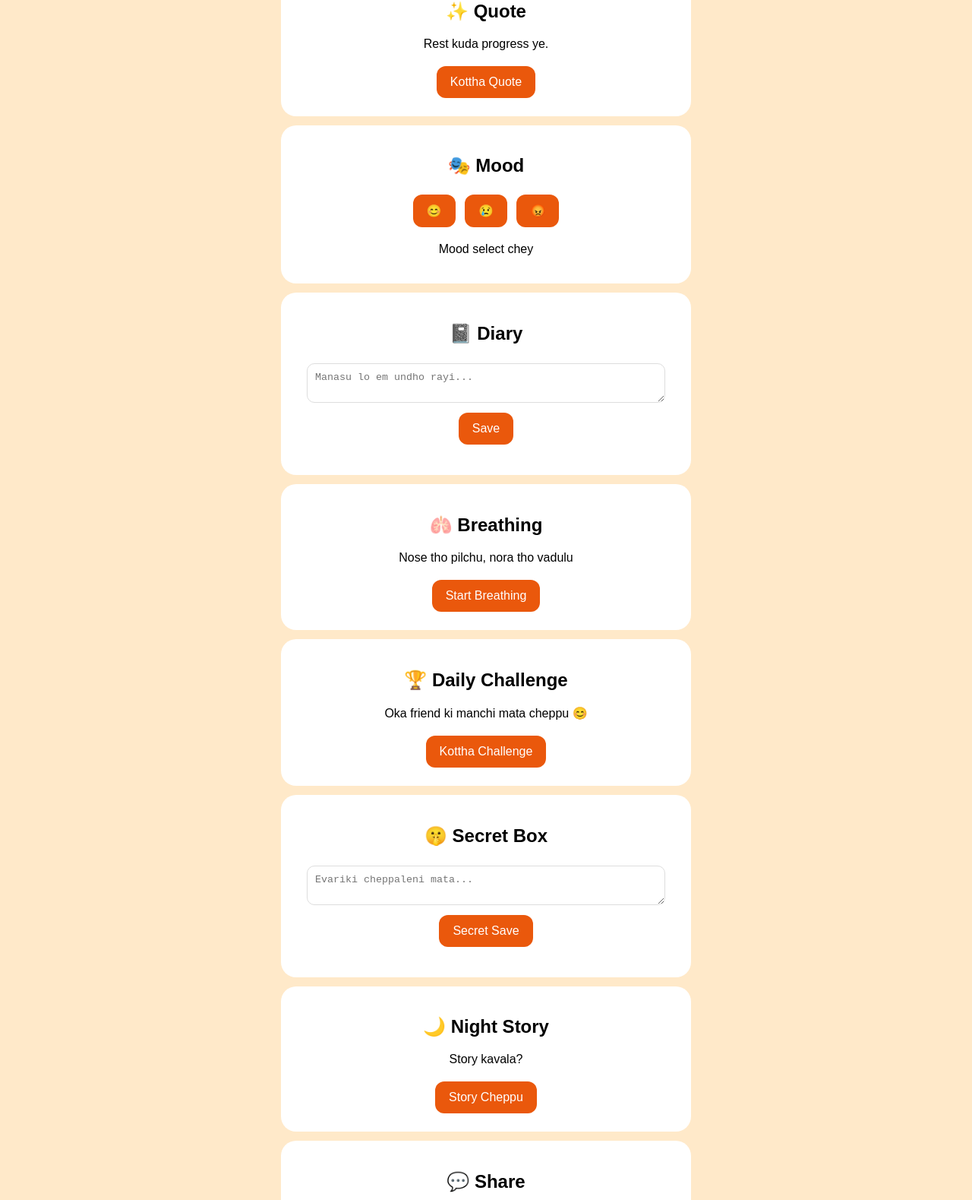
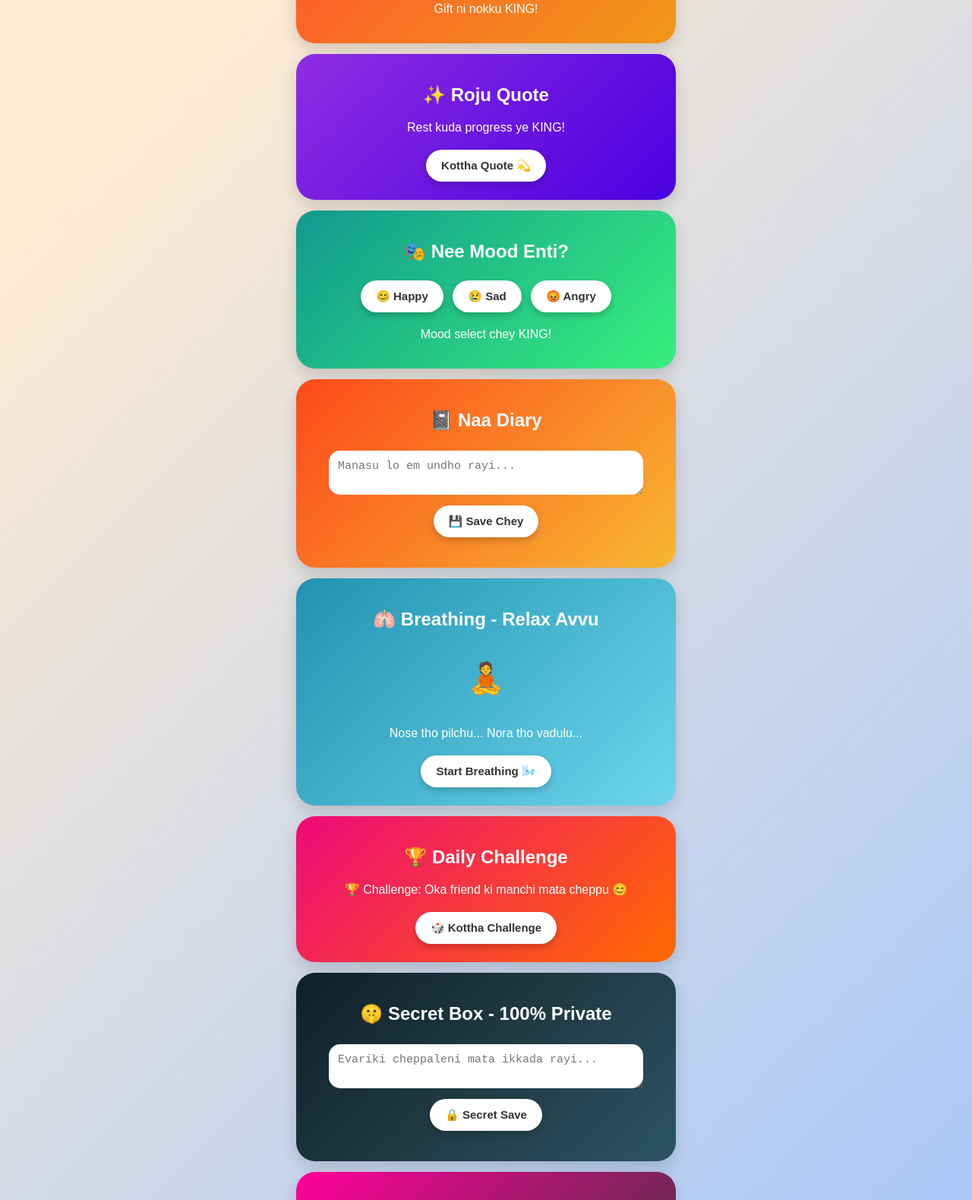
Before and after one commit to Rakesh445566/You-are-not-alone, a plain HTML site: page index.html in a window 1280 px wide. Shown: the part 406-1985 px from the top of the page at 76% size. Drawn offline with Linux system fonts and the light colour scheme.

Commit message:
Update index.html

```diff
--- a/index.html
+++ b/index.html
@@ -3,115 +3,161 @@
 <head>
 <meta charset="UTF-8">
 <meta name="viewport" content="width=device-width, initial-scale=1.0">
-<title>You Are Not Alone</title>
+<title>You Are Not Alone - By Rakesh</title>
 <style>
+* { box-sizing: border-box; }
 body {
   font-family: Arial;
-  background: #FFE9C9;
+  margin: 0;
+  padding: 15px;
   text-align: center;
-  padding: 15px;
+  background: linear-gradient(135deg, #FF9A9E, #FAD0C4, #FFECD2, #A1C4FD, #C2E9FB);
+  background-size: 300% 300%;
+  animation: bgMove 10s infinite;
+}
+@keyframes bgMove {
+  0% { background-position: 0% 50%; }
+  50% { background-position: 100% 50%; }
+  100% { background-position: 0% 50%; }
+}
+.top {
+  background: white;
+  padding: 20px;
+  border-radius: 25px;
+  margin: 10px auto;
+  max-width: 500px;
+  box-shadow: 0 10px 25px rgba(0,0,0,0.15);
+}
+.top h1 {
+  font-size: 28px;
+  background: linear-gradient(90deg, #FF512F, #DD2476);
+  -webkit-background-clip: text;
+  -webkit-text-fill-color: transparent;
 }
 .box {
+  padding: 20px;
+  border-radius: 25px;
+  margin: 14px auto;
+  max-width: 500px;
+  color: white;
+  box-shadow: 0 8px 20px rgba(0,0,0,0.15);
+}
+.c1 { background: linear-gradient(135deg, #FF512F, #F09819); }
+.c2 { background: linear-gradient(135deg, #8E2DE2, #4A00E0); }
+.c3 { background: linear-gradient(135deg, #11998E, #38EF7D); }
+.c4 { background: linear-gradient(135deg, #FC4A1A, #F7B733); }
+.c5 { background: linear-gradient(135deg, #2193B0, #6DD5ED); }
+.c6 { background: linear-gradient(135deg, #EE0979, #FF6A00); }
+.c7 { background: linear-gradient(135deg, #0F2027, #203A43, #2C5364); }
+.c8 { background: linear-gradient(135deg, #FF0099, #493240); }
+.c9 { background: linear-gradient(135deg, #00C853, #00B0FF); }
+button {
   background: white;
-  padding: 20px;
-  border-radius: 20px;
-  margin: 12px auto;
-  max-width: 500px;
+  color: #333;
+  border: none;
+  padding: 12px 20px;
+  border-radius: 30px;
+  font-size: 15px;
+  font-weight: bold;
+  margin: 4px;
+  box-shadow: 0 4px 10px rgba(0,0,0,0.2);
 }
-button {
-  background: #EA580C;
-  color: white;
-  border: none;
-  padding: 12px 18px;
-  border-radius: 12px;
-  font-size: 16px;
-  margin: 4px;
-}
+button:active { transform: scale(0.95); }
 input, textarea {
   width: 90%;
-  padding: 10px;
-  border-radius: 10px;
-  border: 1px solid #ddd;
-  margin: 5px;
+  padding: 12px;
+  border-radius: 15px;
+  border: none;
+  margin: 6px;
+  font-size: 15px;
 }
+.gift { font-size: 60px; cursor: pointer; animation: bounce 1s infinite; }
+@keyframes bounce { 0%,100% { transform: translateY(0); } 50% { transform: translateY(-10px); } }
+.footer { color: #333; font-weight: bold; margin: 20px; }
 </style>
 </head>
 <body>
 
-<h1>You Are Not Alone 🤗</h1>
-<p>Made by Muthyala Rakesh 👑</p>
+<div class="top">
+  <h1>🌈 You Are Not Alone 🤗</h1>
+  <p>👑 Made by <b>Muthyala Rakesh</b> | Nuvvu okkadivi kadu!</p>
+  <button onclick="changeBg()">🎨 Colour Marachu</button>
+</div>
 
-<div class="box">
+<div class="box c1">
   <h2>🎁 Gift Box</h2>
-  <div style="font-size:50px" onclick="gift()">🎁</div>
+  <div class="gift" onclick="gift()">🎁</div>
   <p id="giftMsg">Gift ni nokku KING!</p>
 </div>
 
-<div class="box">
-  <h2>✨ Quote</h2>
+<div class="box c2">
+  <h2>✨ Roju Quote</h2>
   <p id="quote">Loading...</p>
-  <button onclick="newQuote()">Kottha Quote</button>
+  <button onclick="newQuote()">Kottha Quote 💫</button>
 </div>
 
-<div class="box">
-  <h2>🎭 Mood</h2>
-  <button onclick="mood('Happy')">😊</button>
-  <button onclick="mood('Sad')">😢</button>
-  <button onclick="mood('Angry')">😡</button>
-  <p id="moodMsg">Mood select chey</p>
+<div class="box c3">
+  <h2>🎭 Nee Mood Enti?</h2>
+  <button onclick="mood('Happy 😊')">😊 Happy</button>
+  <button onclick="mood('Sad 😢')">😢 Sad</button>
+  <button onclick="mood('Angry 😡')">😡 Angry</button>
+  <p id="moodMsg">Mood select chey KING!</p>
 </div>
 
-<div class="box">
-  <h2>📓 Diary</h2>
+<div class="box c4">
+  <h2>📓 Naa Diary</h2>
   <textarea id="diary" placeholder="Manasu lo em undho rayi..."></textarea><br>
-  <button onclick="saveDiary()">Save</button>
+  <button onclick="saveDiary()">💾 Save Chey</button>
   <p id="diaryMsg"></p>
 </div>
 
-<div class="box">
-  <h2>🫁 Breathing</h2>
-  <p id="breathMsg">Nose tho pilchu, nora tho vadulu</p>
-  <button onclick="breathe()">Start Breathing</button>
+<div class="box c5">
+  <h2>🫁 Breathing - Relax Avvu</h2>
+  <p style="font-size:40px">🧘</p>
+  <p id="breathMsg">Nose tho pilchu... Nora tho vadulu...</p>
+  <button onclick="breathe()">Start Breathing 🌬️</button>
 </div>
 
-<div class="box">
+<div class="box c6">
   <h2>🏆 Daily Challenge</h2>
   <p id="challenge">Loading...</p>
-  <button onclick="newChallenge()">Kottha Challenge</button>
+  <button onclick="newChallenge()">🎲 Kottha Challenge</button>
 </div>
 
-<div class="box">
-  <h2>🤫 Secret Box</h2>
-  <textarea id="secret" placeholder="Evariki cheppaleni mata..."></textarea><br>
-  <button onclick="saveSecret()">Secret Save</button>
+<div class="box c7">
+  <h2>🤫 Secret Box - 100% Private</h2>
+  <textarea id="secret" placeholder="Evariki cheppaleni mata ikkada rayi..."></textarea><br>
+  <button onclick="saveSecret()">🔒 Secret Save</button>
   <p id="secretMsg"></p>
 </div>
 
-<div class="box">
+<div class="box c8">
   <h2>🌙 Night Story</h2>
-  <p id="story">Story kavala?</p>
-  <button onclick="nightStory()">Story Cheppu</button>
+  <p id="story">Story kavala KING?</p>
+  <button onclick="nightStory()">📖 Story Cheppu</button>
 </div>
 
-<div class="box">
-  <h2>💬 Share</h2>
-  <button onclick="share()" style="background:#25D366">WhatsApp lo Share</button>
+<div class="box c9">
+  <h2>💬 Friends Ki Share Chey</h2>
+  <p>Nee friends kuda happy avvali kada!</p>
+  <button onclick="share()">📲 WhatsApp lo Share</button>
 </div>
 
-<div class="box">
-  <h2>🆘 Help</h2>
-  <p>Tele MANAS: 14416</p>
+<div class="top">
+  <h3>🆘 Help Kavali Ante</h3>
+  <p>Tele MANAS: <b>14416</b></p>
+  <p>❤️ Nuvvu eppudu okkadivi kadu KING!</p>
 </div>
 
-<p><b>Made with ❤️ by Muthyala Rakesh</b></p>
+<p class="footer">Made with ❤️ by Muthyala Rakesh</p>
 
 <script>
 function gift() {
-  let g = ["Nuvvu handsome KING!", "Nee smile super!", "Nuvvu gelusthav!", "Ee roju manchi jaruguthundi!"];
+  let g = ["Nuvvu handsome KING! 😎", "Nee smile super! 😍", "Nuvvu gelusthav KING! 🔥", "Ee roju manchi jaruguthundi! ✨", "Chocolate thinru KING! 🍫"];
   document.getElementById("giftMsg").innerText = g[Math.floor(Math.random()*g.length)];
 }
 function newQuote() {
-  let q = ["Ee badha permanent kadu.", "Nuvvu strong KING!", "Rest kuda progress ye.", "Nuvvu odipovu!"];
+  let q = ["Ee badha permanent kadu, nuvvu strong!", "Nuvvu intha varaku vachav ante nuvve GREAT!", "Rest kuda progress ye KING!", "Nuvvu odipovu, nuvvu KING vi!"];
   document.getElementById("quote").innerText = q[Math.floor(Math.random()*q.length)];
 }
 newQuote();
@@ -120,14 +166,14 @@ function mood(m) {
 }
 function saveDiary() {
   localStorage.setItem("diary", document.getElementById("diary").value);
-  document.getElementById("diaryMsg").innerText = "Save aindi KING!";
+  document.getElementById("diaryMsg").innerText = "Save aindi KING! ✅";
 }
 function breathe() {
-  document.getElementById("breathMsg").innerText = "Inhale... Exhale... Super KING! Tension poyindhi!";
+  document.getElementById("breathMsg").innerText = "Inhale... 1...2...3... Exhale... Super KING! Tension poyindhi! 😌";
 }
 function newChallenge() {
-  let c = ["Amma ki Thanks cheppu ❤️", "10 mins phone pakkana pettu 📱", "Oka friend ki manchi mata cheppu 😊", "Water thagu 💧"];
-  document.getElementById("challenge").innerText = c[Math.floor(Math.random()*c.length)];
+  let c = ["Amma ki Thanks cheppu ❤️", "10 mins phone pakkana pettu 📱", "Oka friend ki manchi mata cheppu 😊", "2 glasses water thagu 💧", "10 mins naduvu 🚶"];
+  document.getElementById("challenge").innerText = "🏆 Challenge: " + c[Math.floor(Math.random()*c.length)];
 }
 newChallenge();
 function saveSecret() {
@@ -136,10 +182,17 @@ function saveSecret() {
   document.getElementById("secret").value = "";
 }
 function nightStory() {
-  document.getElementById("story").innerText = "Oka KING undevadu, kastalu chusadu kani odipoledu! Aa KING nuvve!";
+  let s = ["Oka KING undevadu, kastalu chusadu kani odipoledu! Aa KING nuvve!", "Oka chinna pillodu stars ni chusi - Nuvvu navvithe nenu velugutha anindhi!", "Oka pilli vachi badha lo unna ammayi daggara padukundhi, thanu navvindhi!"];
+  document.getElementById("story").innerText = "🌙 " + s[Math.floor(Math.random()*s.length)];
 }
 function share() {
-  window.open("https://wa.me/?text=" + encodeURIComponent("Nenu chesina website chudu! " + window.location.href));
+  window.open("https://wa.me/?text=" + encodeURIComponent("Nenu chesina COLOURFUL website chudu! " + window.location.href));
+}
+let colors = ["linear-gradient(135deg,#FF9A9E,#FAD0C4)", "linear-gradient(135deg,#A1C4FD,#C2E9FB)", "linear-gradient(135deg,#84FAB0,#8FD3F4)", "linear-gradient(135deg,#FFECD2,#FCB69F)"];
+let ci = 0;
+function changeBg() {
+  document.body.style.background = colors[ci % colors.length];
+  ci++;
 }
 </script>
 
```
